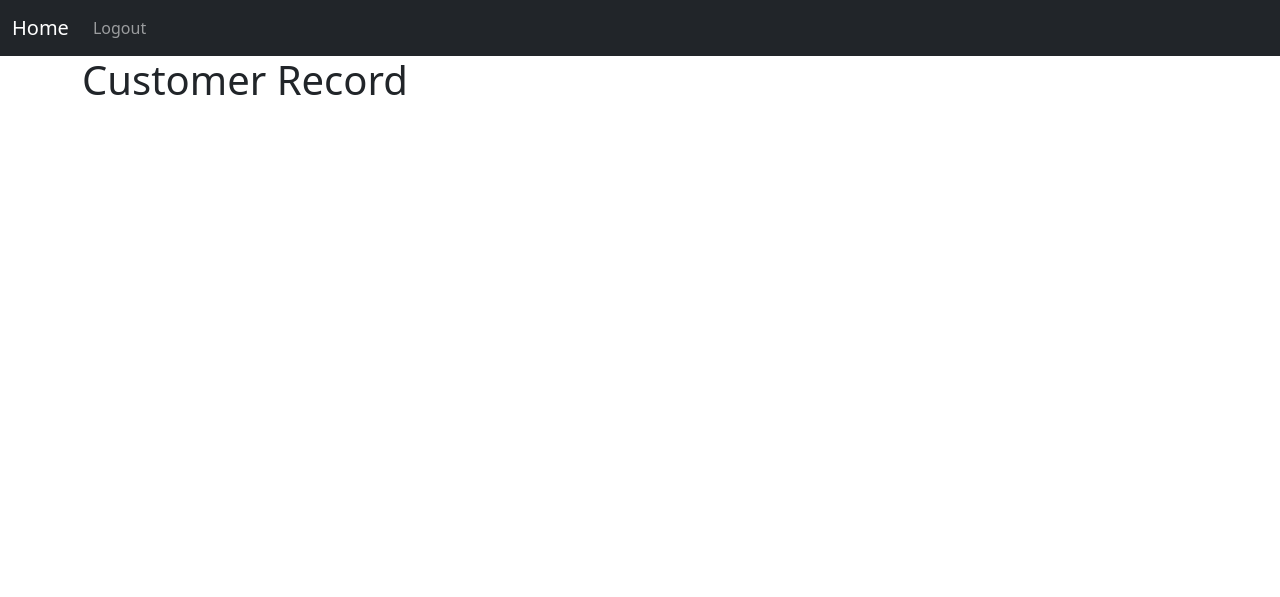
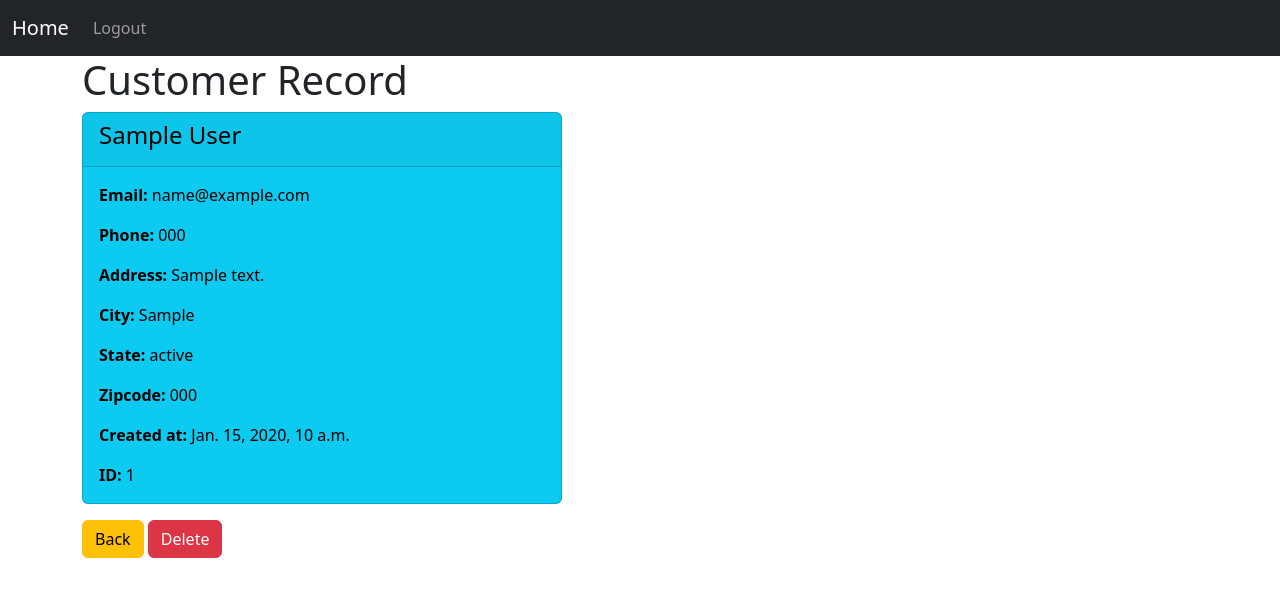
Before and after one commit to abhay299/crm-App, a Django app: page /record/1 in a window 1280 px wide. Shown: the top 597 px of the page. Run offline with Django 4.2, Linux system fonts and the light colour scheme; a user stored in the database is signed in; tables that the repository leaves empty hold one stand-in row (values such as "Sample post").

Commit message:
delete records feature added

```diff
--- a/credWeb/templates/home.html
+++ b/credWeb/templates/home.html
@@ -1,7 +1,6 @@
 {% extends 'base.html' %}
 
 {% block content%}
-
 
 {% if user.is_authenticated %}
 
--- a/credWeb/templates/record.html
+++ b/credWeb/templates/record.html
@@ -1,6 +1,26 @@
 {% extends 'base.html' %}
 {% block content %}
 
+
 <h1>Customer Record</h1>
+<div class="card text-bg-info mb-3" style="max-width: 30rem;">
+	<div class="card-header">
+		<h4>
+			{{customerRecord.firstName}} {{customerRecord.lastName}}</div>
+		</h4>
+	<div class="card-body">
+		<p class="card-text"><strong>Email: </strong>{{customerRecord.email}}</p>
+		<p class="card-text"><strong>Phone: </strong>{{customerRecord.phone}}</p>
+		<p class="card-text"><strong>Address: </strong>{{customerRecord.address}}</p>
+		<p class="card-text"><strong>City: </strong>{{customerRecord.city}}</p>
+		<p class="card-text"><strong>State: </strong>{{customerRecord.state}}</p>
+		<p class="card-text"><strong>Zipcode: </strong>{{customerRecord.zipcode}}</p>
+		<p class="card-text"><strong>Created at: </strong>{{customerRecord.createdAt}}</p>
+		<p class="card-text"><strong>ID: </strong>{{customerRecord.id}}</p>
+	</div>
+</div>
+
+<a href="{% url 'home' %}" class="btn btn-warning">Back</a>
+<a href="{% url 'delete' customerRecord.id %}" class="btn btn-danger">Delete</a>
 
 {% endblock %}
--- a/credWeb/templates/register.html
+++ b/credWeb/templates/register.html
@@ -1,6 +1,5 @@
 {% extends 'base.html' %}
 {% block content %}
-
 
 	<h1>Register</h1>
 
--- a/credWeb/urls.py
+++ b/credWeb/urls.py
@@ -6,5 +6,7 @@ urlpatterns = [
     # path('login/', views.loginUser, name='login'),
     path('logout/', views.logoutUser, name='logout'),
     path('register/', views.registerUser, name='register'),
-    path('record/<int:pk>', views.customerRecord, name='record')
+    path('record/<int:pk>', views.customerRecord, name='record'),
+    path('deleteRecord/<int:pk>', views.deleteRecord, name='delete'),
+    path('addRecord/', views.addRecord, name='add'),
 ]
--- a/credWeb/views.py
+++ b/credWeb/views.py
@@ -62,3 +62,18 @@ def customerRecord(request, pk):
     else:
         messages.success(request, "You must login to view that page...")
         return redirect('home')
+
+
+def deleteRecord(request, pk):
+    if request.user.is_authenticated:
+        deleteData = Record.objects.get(id=pk)
+        deleteData.delete()
+        messages.success(request, "Request Deleted Successfully!")
+        return redirect("home")
+    else:
+        messages.success(request, "You must be logged in to do that.")
+        return redirect('home')
+
+
+def addRecord(request):
+    return render(request, 'addRecord.html', {})
```
Also changed, not shown: credWeb/forms.py (+19 -0 lines), credWeb/templates/addRecord.html (added, +16 -0 lines).
